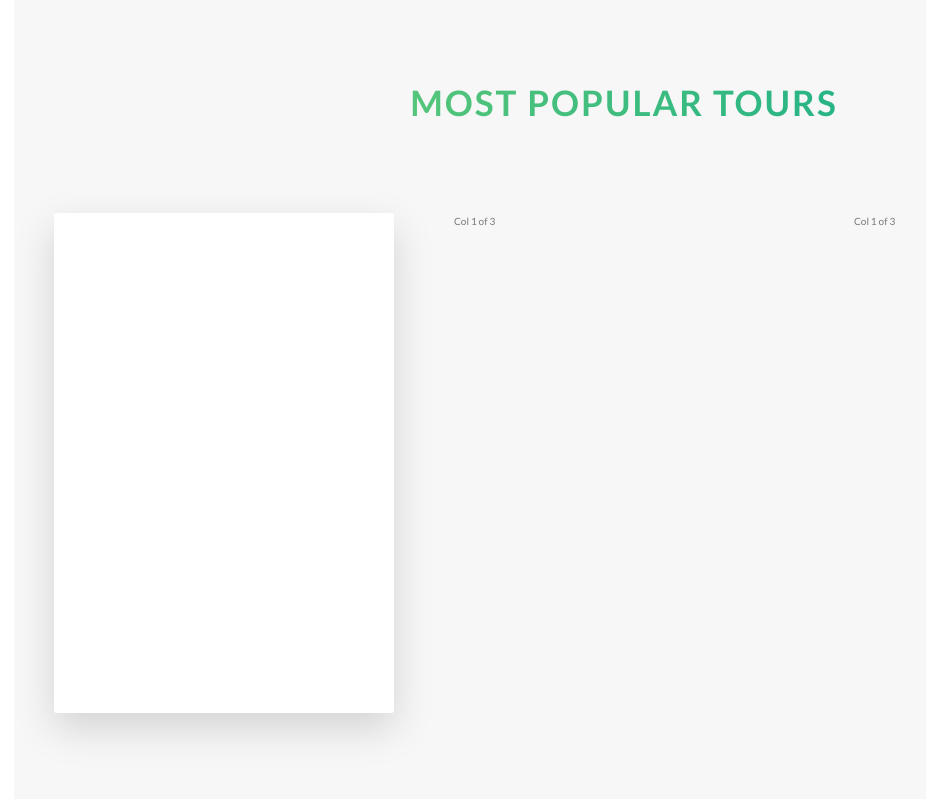
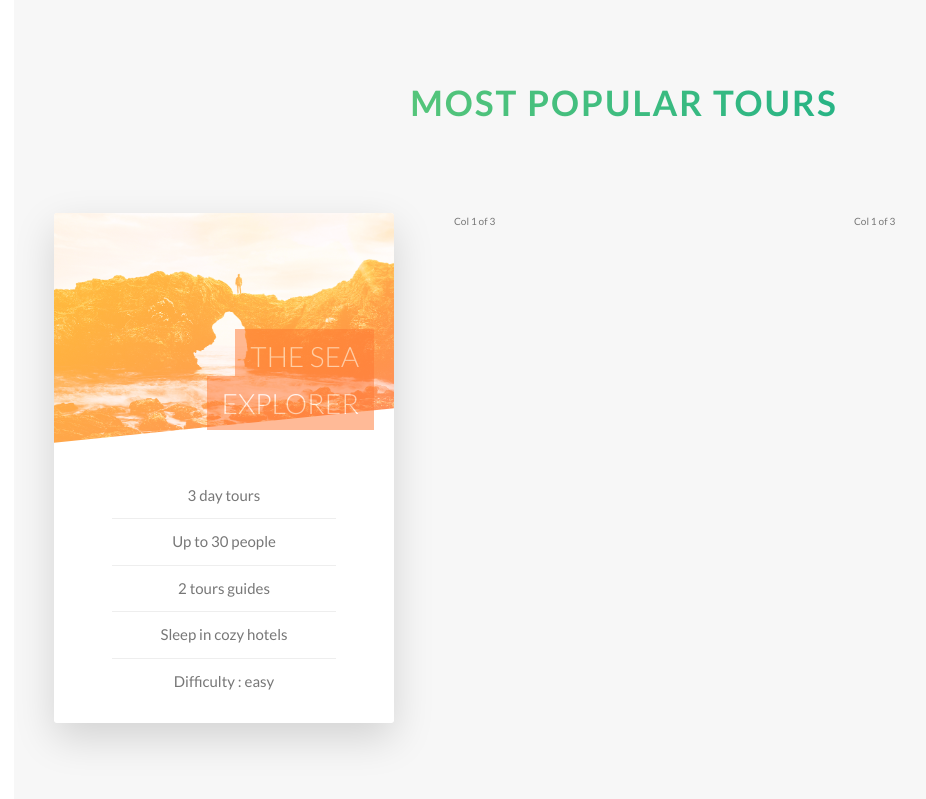
Before and after one commit to AyariAla/Natours-Sass, a website: page index.html in a window 1280 px wide. Shown: the part 2143-2942 px from the top of the page, without its empty margins (16-942 px from the left). Drawn offline with Linux system fonts and the light colour scheme.

Commit message:
list items, fix heading gradient

```diff
--- a/index.html
+++ b/index.html
@@ -139,7 +139,23 @@
         <div class="row">
           <div class="col-1-of-3">
             <div class="card">
-              <div class="card__side card__side--front">FRONT</div>
+              <div class="card__side card__side--front">
+                <div class="card__picture card__picture--1">&nbsp;</div>
+                <h4 class="card__heading">
+                  <span class="card__heading-span card__heading-span--1"
+                    >The Sea Explorer</span
+                  >
+                </h4>
+                <div class="card__details">
+                  <ul>
+                    <li>3 day tours</li>
+                    <li>Up to 30 people</li>
+                    <li>2 tours guides</li>
+                    <li>Sleep in cozy hotels</li>
+                    <li>Difficulty : easy</li>
+                  </ul>
+                </div>
+              </div>
               <div class="card__side card__side--back card__side--back-1">
                 BACK
               </div>
--- a/sass/abstracts/_variables.scss
+++ b/sass/abstracts/_variables.scss
@@ -10,6 +10,7 @@ $color-tertiary-light: #2998ff;
 $color-tertiary-dark: #5643fa;
 
 $color-grey-light-1: #f7f7f7;
+$color-grey-light-2: #eee;
 
 $color-grey-dark: #777;
 $color-white: #fff;
--- a/sass/components/_card.scss
+++ b/sass/components/_card.scss
@@ -4,13 +4,11 @@
   -moz-perspective: 150rem;
   //###
   position: relative;
-  height: 50rem;
+  height: 51rem;
 
   &__side {
-    background-color: #fff;
-    color: #fff;
-    font-size: 2rem;
-    height: 50rem;
+    // font-size: 2rem;
+    height: 51rem;
     transition: all 0.8s ease;
     position: absolute;
     top: 0;
@@ -19,8 +17,8 @@
     width: 100%;
     // hide backface when the element is transformed
     backface-visibility: hidden;
-
     border-radius: 3px;
+    overflow: hidden;
     box-shadow: 0 1.5rem 4rem rgba($color-black, 0.15);
 
     &--front {
@@ -44,10 +42,82 @@
 
   //.card:hover .card__side
   &:hover &__side--front {
-    transform: rotateY(180deg);
+    transform: rotateY(-180deg);
   }
   //   on hover reverse the initial 180 deg flip
   &:hover &__side--back {
     transform: rotateY(0);
   }
+
+  // Front side styling
+  &__picture {
+    background-size: cover;
+    height: 23rem;
+    background-blend-mode: screen;
+    // ### clipping path polygon
+    clip-path: polygon(0 0, 100% 0, 100% 85%, 0 100%);
+    //webkit for browser support
+    -webkit-clip-path: polygon(0 0, 100% 0, 100% 85%, 0 100%);
+    //###
+    &--1 {
+      background-image: linear-gradient(
+          to right bottom,
+          $color-secondary-light,
+          $color-secondary-dark
+        ),
+        url(../img/nat-5.jpg);
+    }
+
+    &--2 {
+      background-image: url(../img/nat-5.jpg);
+    }
+
+    &--3 {
+      background-image: url(../img/nat-5.jpg);
+    }
+  }
+
+  &__heading {
+    font-size: 2.8rem;
+    font-weight: 300;
+    text-transform: uppercase;
+    text-align: right;
+    color: $color-white;
+    position: absolute;
+    top: 12rem;
+    right: 2rem;
+    width: 75%;
+  }
+
+  &__heading-span {
+    // card__heading-span
+    padding: 1rem 1.5rem;
+    box-decoration-break: clone;
+    -webkit-box-decoration-break: clone;
+    &--1 {
+      background-color: $color-secondary-dark;
+      opacity: 0.5;
+      //   background-image: linear-gradient(
+      //     right to bottom,
+      //     rgba($color-secondary-light, 0.8),
+      //     rgba($color-secondary-dark, 0.8)
+      //   );
+    }
+  }
+  &__details {
+    padding: 3rem;
+    ul {
+      list-style: none;
+      width: 80%;
+      margin: 0 auto;
+      li {
+        text-align: center;
+        font-size: 1.5rem;
+        padding: 1rem;
+        &:not(:last-child) {
+          border-bottom: 1px solid $color-grey-light-2;
+        }
+      }
+    }
+  }
 }
--- a/sass/layout/_header.scss
+++ b/sass/layout/_header.scss
@@ -10,6 +10,7 @@
   background-position: top;
   /* Drawing a polygon to clip the picture defining it's 4 corner positions */
   clip-path: polygon(0 0, 100% 0, 100% 75vh, 0 100%);
+  -webkit-clip-path: polygon(0 0, 100% 0, 100% 75vh, 0 100%);
   position: relative;
 
   &__logo-box {
```
Also changed, not shown: css/style.css, 1 other file.
